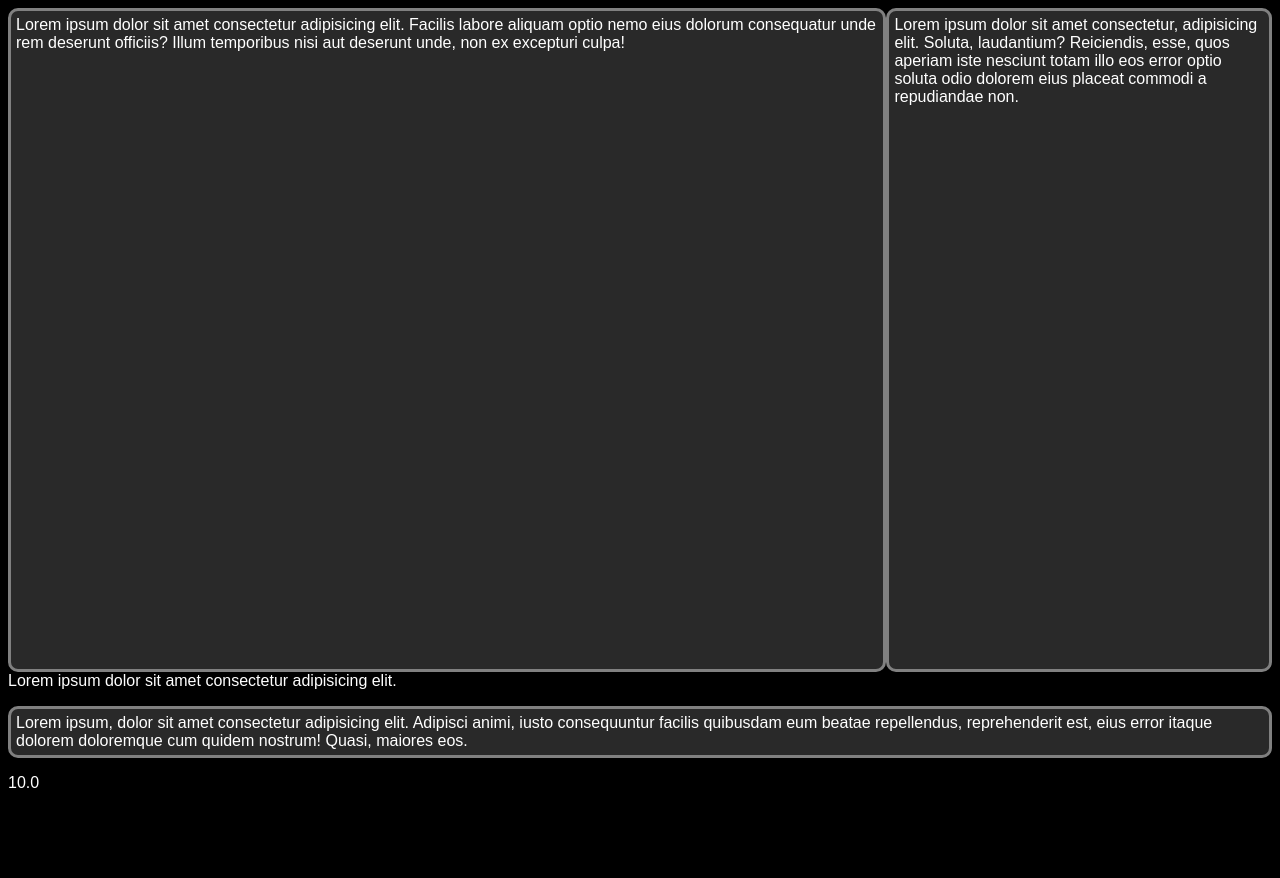
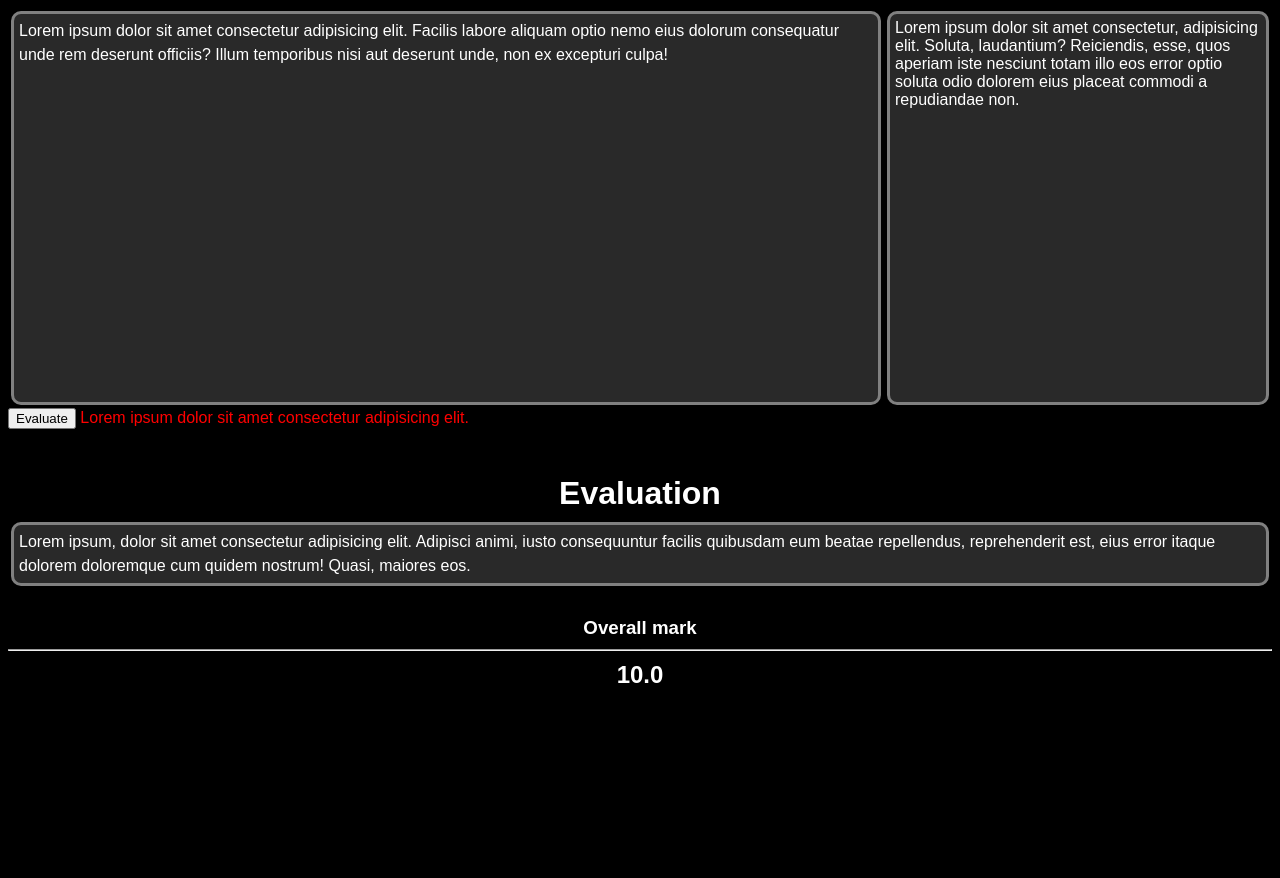
Before and after one commit to BlackFuffey/ai-editor, a website: page static/index.html in a window 1280 px wide. Before the commit the page ends 816 px from the top, so only its background shows below. Drawn offline with Linux system fonts and the light colour scheme.

Commit message:
Css done

```diff
--- a/static/app.css
+++ b/static/app.css
@@ -5,11 +5,22 @@ body{
 }
 
 main{
-  display: flex;
-  flex-direction: column;
   height: 100vh;
 }
 
+textarea{
+  resize: none;
+  outline: none;
+  display:none;
+}
+
+textarea:focus{
+  border-color: white;
+}
+
+#display{
+  width: 70%;
+}
 
 #input{
   width: 70%
@@ -19,6 +30,19 @@ main{
   width: 30%
 }
 
+#evaluation{
+  display: block;
+  overflow-y: visible;
+}
+
+#evaluation h1, h2, h3{
+  margin: 10px auto;
+  width: fit-content;
+}
+
+#feedback{
+  height: fit-content;
+}
 /*
   flex: 1;
   display: flex;
@@ -26,6 +50,11 @@ main{
   align-items: center;
   height: 100%;
 */
+
+.warning{
+  color: red;
+}
+
 .container{
   border-radius: 10px;
   border-width: 3px;
@@ -33,20 +62,18 @@ main{
   border-style: solid;
   background-color: #292929;
   padding: 5px;
+  margin: 3px;
+}
+
+.textbox{
+  font-family: Arial, Helvetica, sans-serif;
+  color:white;
+  line-height: 1.5;
 }
 
 .widget{
-  flex: 1;
   display: flex;
   width: 100%;
-  height: 50vh;
+  height: 50%;
   justify-content: center;
 }
-
-.x-flex{
-
-}
-
-.y-flex{
-
-}
--- a/static/index.html
+++ b/static/index.html
@@ -11,13 +11,27 @@
 
     </header>
     <main>
-        <div id="views" class="widget ">
-          <div id="input" class="container">Lorem ipsum dolor sit amet consectetur adipisicing elit. Facilis labore aliquam optio nemo eius dolorum consequatur unde rem deserunt officiis? Illum temporibus nisi aut deserunt unde, non ex excepturi culpa!</div>
+        <div id="views" class="widget">
+          <textarea id="input" spellcheck="false" class="container textbox">Lorem ipsum dolor sit amet consectetur adipisicing elit. Facilis labore aliquam optio nemo eius dolorum consequatur unde rem deserunt officiis? Illum temporibus nisi aut deserunt unde, non ex excepturi culpa!</textarea>
+          <div id="display" class="container textbox">Lorem ipsum dolor sit amet consectetur adipisicing elit. Facilis labore aliquam optio nemo eius dolorum consequatur unde rem deserunt officiis? Illum temporibus nisi aut deserunt unde, non ex excepturi culpa!</div>
           <div id="details" class="container">Lorem ipsum dolor sit amet consectetur, adipisicing elit. Soluta, laudantium? Reiciendis, esse, quos aperiam iste nesciunt totam illo eos error optio soluta odio dolorem eius placeat commodi a repudiandae non.</div>
         </div>
+        <button id="submit">Evaluate</button>
         <span id="error" class="warning">Lorem ipsum dolor sit amet consectetur adipisicing elit. </span>
-        <p id="feedback" class="container">Lorem ipsum, dolor sit amet consectetur adipisicing elit. Adipisci animi, iusto consequuntur facilis quibusdam eum beatae repellendus, reprehenderit est, eius error itaque dolorem doloremque cum quidem nostrum! Quasi, maiores eos.</p>
-        <span id="mark" >10.0</p>
+        <br><br><br>
+
+        <div id="evaluation" class="widget">
+          <h1>Evaluation</h1>
+          <p id="feedback" class="container textbox">Lorem ipsum, dolor sit amet consectetur adipisicing elit. Adipisci animi, iusto consequuntur facilis quibusdam eum beatae repellendus, reprehenderit est, eius error itaque dolorem doloremque cum quidem nostrum! Quasi, maiores eos.</p>
+          <div id="mark-display">
+            <br>
+            <h3>Overall mark</h3>
+            <hr>
+            <h2>10.0</h2>
+          </div>
+        </div>
+
+        <div class="widget"></div>
     </main>
     <footer>
     </footer>
```
